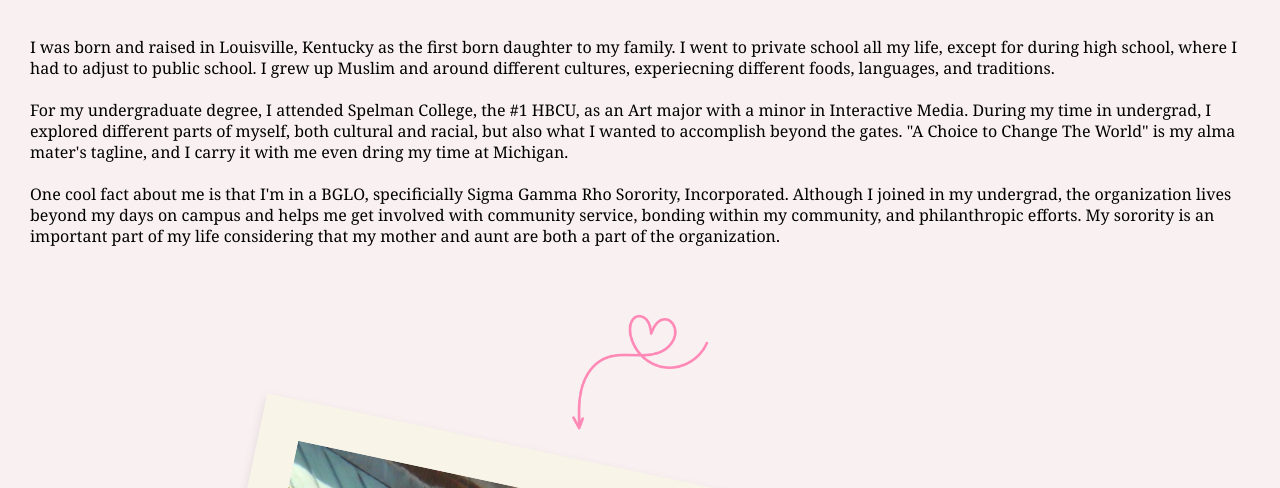
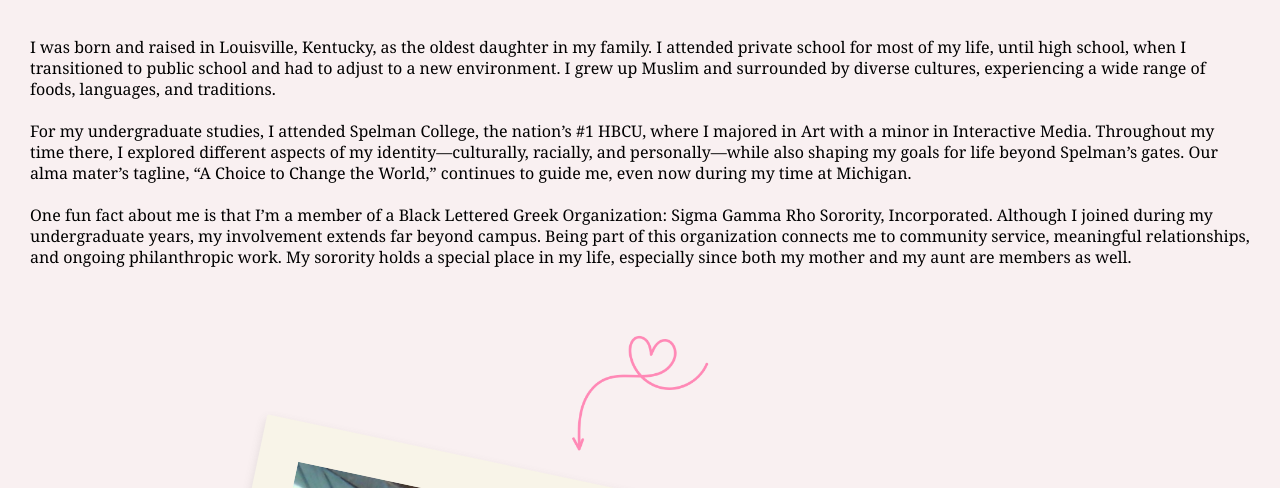
Before and after one commit to haniyahhakim/539_final_project, a plain HTML site: page index.html in a window 1280 px wide. Shown: the part 743-1231 px from the top of the page. Drawn offline with Linux system fonts and the light colour scheme; a web font is replaced by a local one.

Commit message:
Update index.html

```diff
--- a/index.html
+++ b/index.html
@@ -55,19 +55,11 @@
 
         <div class="label">
             <h1 tabindex="0" >My Background</h1>
-            <p tabindex="0"> I was born and raised in Louisville, Kentucky as the first born daughter to my family. I went to private
-                school all my life, except for during high school, where I had to adjust to public school. I grew up
-                Muslim and around different cultures, experiecning different foods, languages, and traditions. <br> <br>
+            <p tabindex="0"> I was born and raised in Louisville, Kentucky, as the oldest daughter in my family. I attended private school for most of my life, until high school, when I transitioned to public school and had to adjust to a new environment. I grew up Muslim and surrounded by diverse cultures, experiencing a wide range of foods, languages, and traditions. <br> <br>
 
-                For my undergraduate degree, I attended Spelman College, the #1 HBCU, as an Art major with a minor in
-                Interactive Media. During my time in undergrad, I explored different parts of myself, both cultural and
-                racial, but also what I wanted to accomplish beyond the gates. "A Choice to Change The World" is my alma
-                mater's tagline, and I carry it with me even dring my time at Michigan.<br> <br>
+                For my undergraduate studies, I attended Spelman College, the nation’s #1 HBCU, where I majored in Art with a minor in Interactive Media. Throughout my time there, I explored different aspects of my identity—culturally, racially, and personally—while also shaping my goals for life beyond Spelman’s gates. Our alma mater’s tagline, “A Choice to Change the World,” continues to guide me, even now during my time at Michigan.<br> <br>
 
-                One cool fact about me is that I'm in a BGLO, specificially Sigma Gamma Rho Sorority, Incorporated.
-                Although I joined in my undergrad, the organization lives beyond my days on campus and helps me get
-                involved with community service, bonding within my community, and philanthropic efforts. My sorority is
-                an important part of my life considering that my mother and aunt are both a part of the organization.
+               One fun fact about me is that I’m a member of a Black Lettered Greek Organization: Sigma Gamma Rho Sorority, Incorporated. Although I joined during my undergraduate years, my involvement extends far beyond campus. Being part of this organization connects me to community service, meaningful relationships, and ongoing philanthropic work. My sorority holds a special place in my life, especially since both my mother and my aunt are members as well.
             </p>
         </div>
 
```
